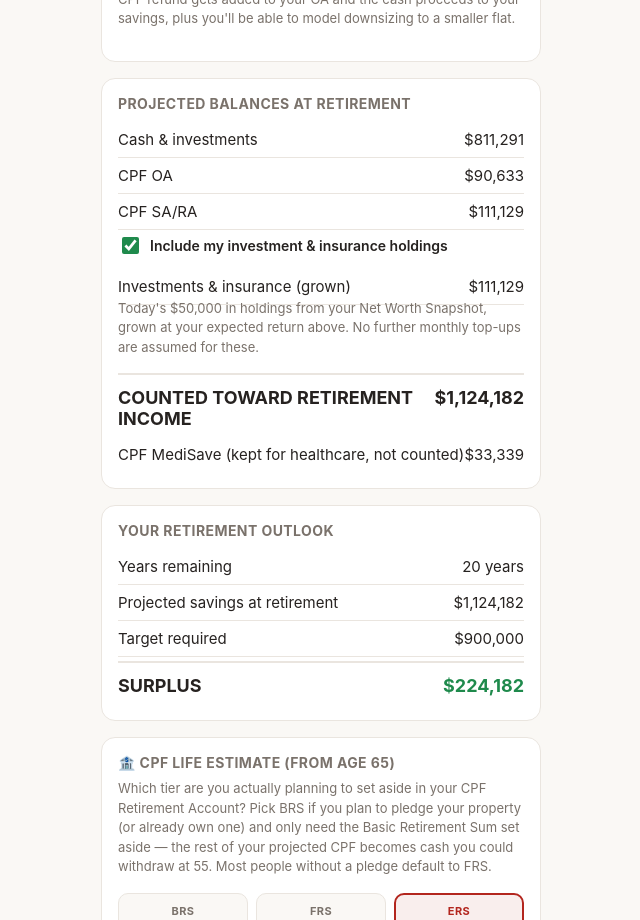
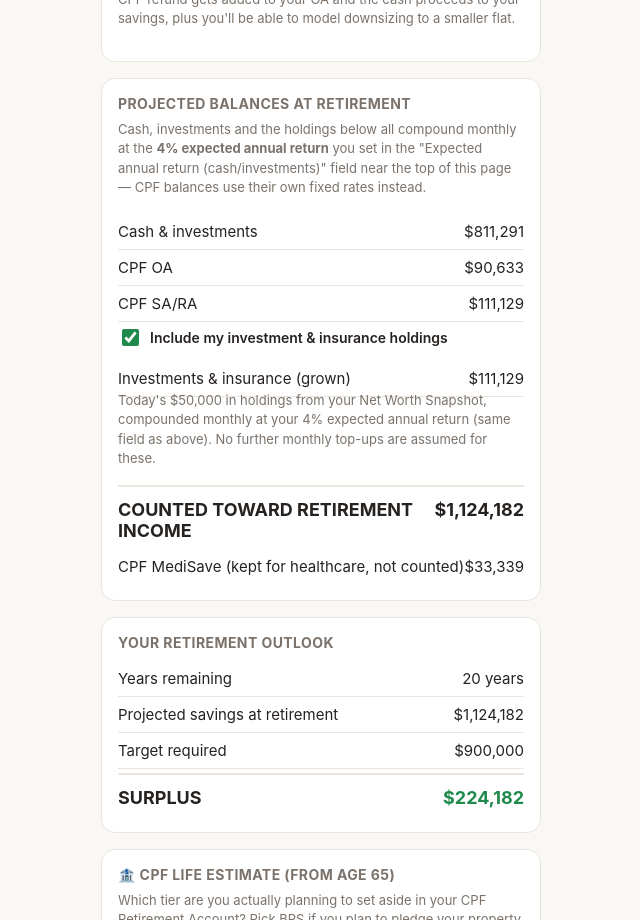
Before and after one commit to macmelvin/SG-Money-CPF-HDB-Calculator, a React (Vite) app: page /retirement-calculator in a window 1280 px wide. Shown: the part 2100-3020 px from the top of the page, without its empty margins (319-959 px from the left). Built offline with nearby package versions, Linux system fonts and the light colour scheme.

Commit message:
Clarify expected-return explainer text

```diff
--- a/src/calculators/RetirementCalculator.tsx
+++ b/src/calculators/RetirementCalculator.tsx
@@ -467,6 +467,11 @@ export default function RetirementCalculator() {
         {applyHdbScenario && (
           <p className="explainer">Includes a one-time boost from selling your HDB today (see above).</p>
         )}
+        <p className="explainer" style={{ marginTop: -2 }}>
+          Cash, investments and the holdings below all compound monthly at the{" "}
+          <strong>{expectedReturnPct}% expected annual return</strong> you set in the "Expected annual return
+          (cash/investments)" field near the top of this page — CPF balances use their own fixed rates instead.
+        </p>
         <ResultRow label="Cash & investments" value={formatSgd(result.projectedCash)} />
         <ResultRow label="CPF OA" value={formatSgd(result.projectedOA)} />
         <ResultRow label="CPF SA/RA" value={formatSgd(result.projectedSaRa)} />
@@ -484,8 +489,8 @@ export default function RetirementCalculator() {
         />
         <p className="explainer" style={{ marginTop: -6 }}>
           {includeInvestmentHoldings
-            ? `Today's ${formatSgd(totalInvestmentsPortfolio)} in holdings from your Net Worth Snapshot, grown at your expected return above. No further monthly top-ups are assumed for these.`
-            : "Unchecked — your Net Worth Snapshot holdings aren't counted here. Recheck to include them, grown at your expected return."}
+            ? `Today's ${formatSgd(totalInvestmentsPortfolio)} in holdings from your Net Worth Snapshot, compounded monthly at your ${expectedReturnPct}% expected annual return (same field as above). No further monthly top-ups are assumed for these.`
+            : `Unchecked — your Net Worth Snapshot holdings aren't counted here. Recheck to include them, compounded at your ${expectedReturnPct}% expected annual return.`}
         </p>
         <ResultRow label="COUNTED TOWARD RETIREMENT INCOME" value={formatSgd(result.projectedSavings)} emphasis />
         <ResultRow label="CPF MediSave (kept for healthcare, not counted)" value={formatSgd(result.projectedMA)} />
```
